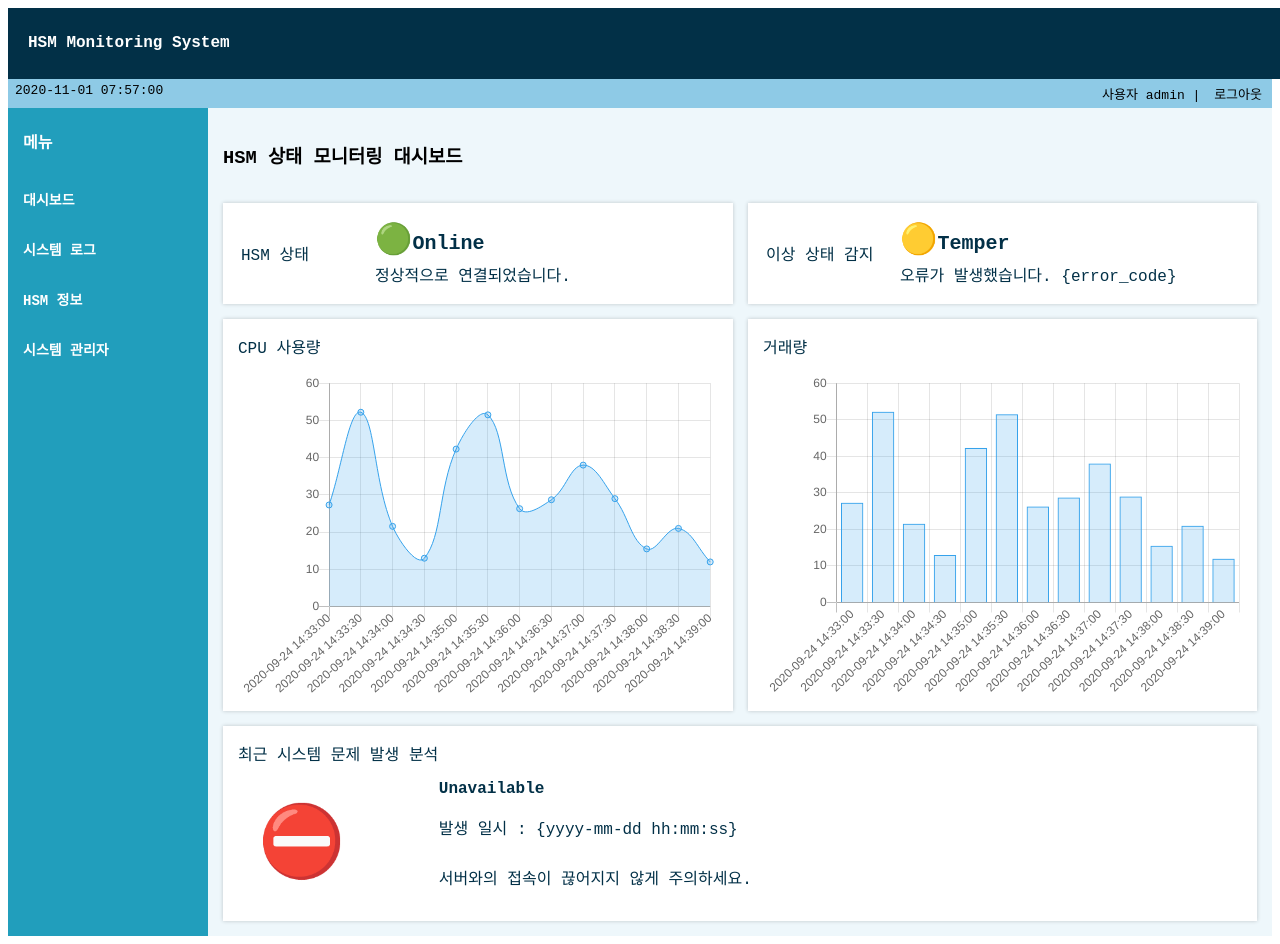
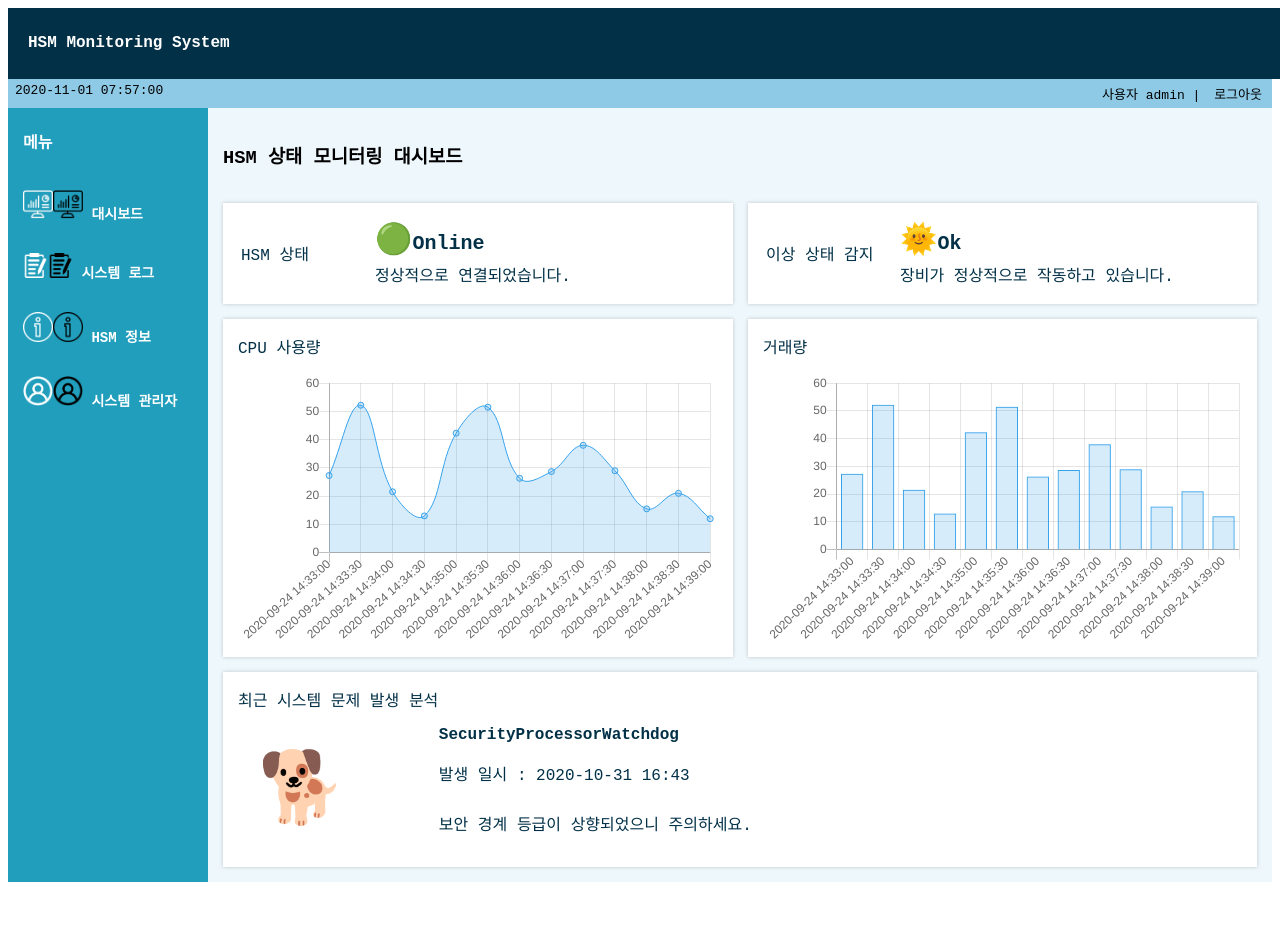
Before and after one commit to ViajeDeReina/ViajeDeReina.github.io, a plain HTML site: page ddweb/index.html in a window 1280 px wide. After the commit the page ends 890 px from the top, so only its background shows below. Drawn offline with nearby package versions, Linux system fonts and the light colour scheme; a web font is replaced by a local one.

Commit message:
menu icon added

```diff
--- a/ddweb/index.html
+++ b/ddweb/index.html
@@ -28,10 +28,10 @@
     <div class="nav">
       <h4>메뉴</h4>
       <ul>
-        <li><a href="./index.html"><b>대시보드</b></a></li>
-        <li><a href="./systemlog.html"><b>시스템 로그</b></a></li>
-        <li><a href="./infohsm.html"><b>HSM 정보</b></a></li>
-        <li><a href="./infouser.html"><b>시스템 관리자</b></a></li>
+        <li><a class="navmenu" href="./index.html"><img src="./imgs/dashboard_white.png" width=30 /><img src="./imgs/dashboard_black.png" width=30 /><b> 대시보드</b></a></li>
+        <li><a class="navmenu" href="./systemlog.html"><img src="./imgs/syslog_white.png" width=25 /><img src="./imgs/syslog_black.png" width=25 /><b> 시스템 로그</b></a></li>
+        <li><a class="navmenu" href="./infohsm.html"><img src="./imgs/info_white.png" width=30 /><img src="./imgs/info_black.png" width=30 /><b> HSM 정보</b></a></li>
+        <li><a class="navmenu" href="./infouser.html"><img src="./imgs/admin_white.png" width=30 /><img src="./imgs/admin_black.png" width=30 /><b> 시스템 관리자</b></a></li>
       </ul>
     </div>
     <div class="board" id="dashboard">
@@ -51,7 +51,7 @@
         <table class="tampertable">
           <tr>
             <td rowspan="2" style="width:130px">이상 상태 감지</td>
-            <td><span id="tamperemoji"></span><span id="tampertxt">Temper</span></td>
+            <td><span id="tamperemoji"></span><span id="tampertxt">Ok</span></td>
           </tr>
           <tr>
             <td><span id="tamperdetail"></span></td>
@@ -61,7 +61,7 @@
       <div class="article graph1">
         CPU 사용량<br>
         <br>
-        <canvas id="myChart1" width="450" height="300"></canvas>
+        <canvas id="myChart1" width="450" height="250"></canvas>
           <script>
             var ctx = document.getElementById('myChart1');
             var myChart = new Chart(ctx, {
@@ -108,7 +108,7 @@
       <div class="article graph2">
         거래량<br>
         <br>
-        <canvas id="myChart2" width="450" height="300"></canvas>
+        <canvas id="myChart2" width="450" height="250"></canvas>
         <script>
           var ctx = document.getElementById('myChart2');
           var myChart = new Chart(ctx, {
@@ -156,8 +156,8 @@
       <div class="article recenterror">
         <div id="stattitle">최근 시스템 문제 발생 분석<br></div>
         <div class="emoji" id="emoji"></div>
-        <div class="statname" id="statname">Unavailable</div>
-        <div class="stattime" id="stattime">발생 일시 : {yyyy-mm-dd hh:mm:ss}</div>
+        <div class="statname" id="statname">SecurityProcessorWatchdog</div>
+        <div class="stattime" id="stattime">발생 일시 : 2020-10-31 16:43</div>
         <div class="statdetail" id="statdetail"></div>
       </div>
       <script src="statuscheck.js"></script>
--- a/ddweb/mainstyle.css
+++ b/ddweb/mainstyle.css
@@ -84,6 +84,18 @@ section {
   font-size: 14px;
 }
 
+.navmenu img:last-child {
+  display:none;
+}
+
+.navmenu:hover img:first-child {
+  display:none;
+}
+
+.navmenu:hover img:last-child {
+  display:inline;
+}
+
 .nav a:hover {
   color: black;
   background-color: rgb(255,183,3)
--- a/ddweb/statuscheck.js
+++ b/ddweb/statuscheck.js
@@ -21,7 +21,7 @@ function hsmstatcheck() {
     }
     else {
         hsmstatemoji.innerHTML = "🚩";
-        hsmstatdetail.innerHTML = "SECURE???"
+        hsmstatdetail.innerHTML = "보안 문제가 있습니다."
     }
 }
 
@@ -32,10 +32,10 @@ function tampercheck() {
 
     if (tampertxt == "Temper") {
         tamperemoji.innerHTML = "🟡";
-        tamperdetail.innerHTML = "오류가 발생했습니다. {error_code}"
+        tamperdetail.innerHTML = "오류가 발생했습니다."
     }
     else if (tampertxt == "Ok") {
-        tamperemoji.innerHTML = "🟢";
+        tamperemoji.innerHTML = "🌞";
         tamperdetail.innerHTML = "장비가 정상적으로 작동하고 있습니다."
     }
     else if (hsmstattxt == "Unknown") {
@@ -50,8 +50,8 @@ function emojicheck() {
     var statdetail = document.getElementById("statdetail");
 
     if (statname == "Unavailable") {
-        emoji.innerHTML = "⛔";
-        statdetail.innerHTML = "서버와의 접속이 끊어지지 않게 주의하세요.";
+        emoji.innerHTML = "🟢";
+        statdetail.innerHTML = "장비 관리가 적절히 수행되고 있습니다.";
     }
     else if (statname == "TempOutOfRange") {
         emoji.innerHTML = "⛔";
@@ -60,7 +60,6 @@ function emojicheck() {
     else if (statname == "BatteryLow") {
         emoji.innerHTML = "🔋";
         statdetail.innerHTML = "배터리가 부족하지 않게, 배터리의 상태를 자주 점검해주세요.";
-
     }
     else if (statname == "EraseButtonPressed") {
         emoji.innerHTML = "⛔";
```
Also changed, not shown: ddweb/imgs/admin_black.png (added), ddweb/imgs/admin_white.png (added), ddweb/imgs/dashboard_black.png (added), ddweb/imgs/dashboard_white.png (added), ddweb/imgs/info_black.png (added), ddweb/imgs/info_white.png (added), ddweb/imgs/syslog_black.png (added), ddweb/imgs/syslog_white.png (added), 3 other files.
